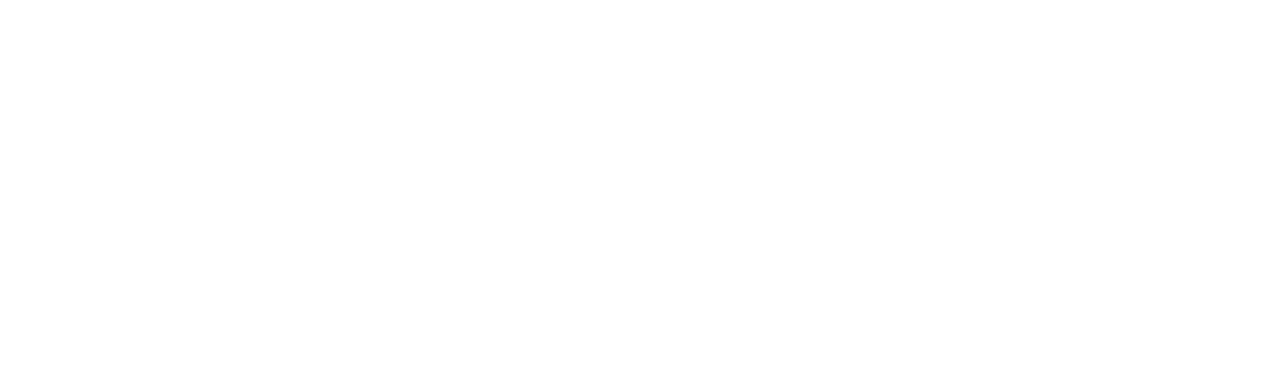
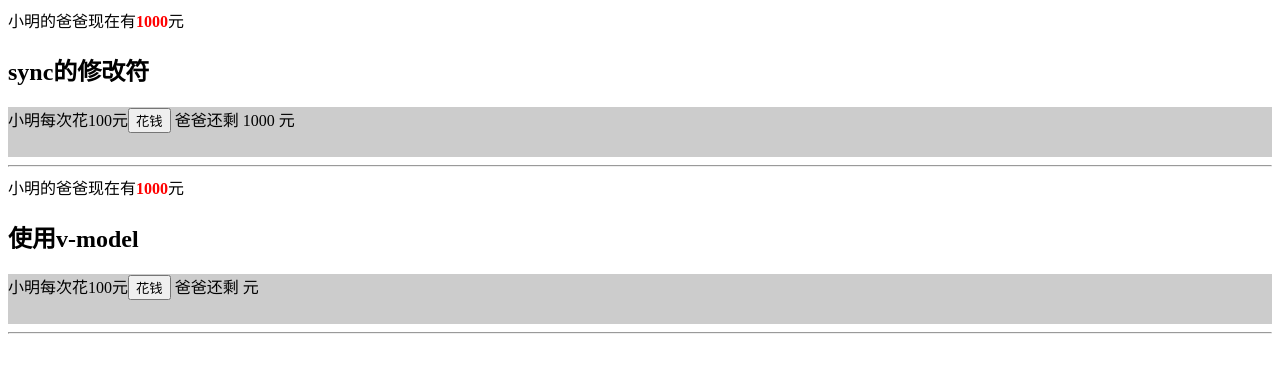
Before and after one commit to KikeKing/sphproject, a Vue app: page / in a window 1280 px wide. Shown: the top 372 px of the page. Built offline with nearby package versions, Linux system fonts and the light colour scheme.

Commit message:
组件传参高级

```diff
--- a/src/App.vue
+++ b/src/App.vue
@@ -1,21 +1,25 @@
 <!--
  * @Author: your name
  * @Date: 2020-12-14 16:08:12
- * @LastEditTime: 2020-12-15 16:14:20
+ * @LastEditTime: 2020-12-30 11:20:31
  * @LastEditors: Please set LastEditors
  * @Description: In User Settings Edit
  * @FilePath: \sph_project\src\App.vue
 -->
 <template>
   <div id="app">
+    <Sync></Sync>
     <router-view></router-view>
   </div>
 </template>
 
 <script>
-
+import Sync from 'components/sync'
 export default {
   name: 'App',
+  components:{
+    Sync
+  }
 }
 </script>
 
--- /dev/null
+++ b/src/components/sync/Child0/index.vue
@@ -0,0 +1,26 @@
+<!--
+ * @Author: your name
+ * @Date: 2020-12-30 11:09:26
+ * @LastEditTime: 2020-12-30 11:22:47
+ * @LastEditors: Please set LastEditors
+ * @Description: In User Settings Edit
+ * @FilePath: \sph_project\src\components\sync\Child0\index.vue
+-->
+<template>
+  <div style="background: #ccc; height: 50px;">
+      <span>小明每次花100元</span>
+      <button @click="$emit(`update:money`,money-100)">花钱</button>
+      爸爸还剩 {{money}} 元
+  </div>
+</template>
+
+<script>
+export default {
+    name:"child0",
+    props:["money"]
+}
+</script>
+
+<style>
+
+</style>
--- /dev/null
+++ b/src/components/sync/index.vue
@@ -0,0 +1,40 @@
+<!--
+ * @Author: your name
+ * @Date: 2020-12-30 11:08:57
+ * @LastEditTime: 2020-12-30 11:32:30
+ * @LastEditors: Please set LastEditors
+ * @Description: In User Settings Edit
+ * @FilePath: \sph_project\src\components\sync\index.vue
+-->
+<template>
+  <div>
+      小明的爸爸现在有<span style="color: red;font-weight: bold">{{money}}</span>元
+      <h2>sync的修改符</h2>
+      <Child0 :money.sync="money"></Child0>
+      <!-- <Child0 :money="money" @update:money="money=$event"></Child0> -->
+      <hr>
+      小明的爸爸现在有<span style="color: red;font-weight: bold">{{money}}</span>元
+      <h2>使用v-model</h2>
+      <Child0></Child0>
+      <hr>
+  </div>
+</template>
+
+<script>
+import Child0 from "./Child0";
+export default {
+    name: 'sync',
+    data(){
+        return {
+            money: 1000
+        }
+    },
+    components:{
+        Child0
+    }
+}
+</script>
+
+<style>
+
+</style>
--- a/src/routes/index.js
+++ b/src/routes/index.js
@@ -1,12 +1,12 @@
 /*
  * @Author: your name
  * @Date: 2020-12-14 21:30:48
- * @LastEditTime: 2020-12-15 16:12:35
+ * @LastEditTime: 2020-12-30 11:12:03
  * @LastEditors: Please set LastEditors
  * @Description: In User Settings Edit
  * @FilePath: \sph_project\src\routes\idnex.js
  */
-import test from 'pages/test'
+
 export default [
-    {path:'/test',component:test}
+
 ]
--- a/vue.config.js
+++ b/vue.config.js
@@ -1,7 +1,7 @@
 /*
  * @Author: your name
  * @Date: 2020-12-14 20:57:46
- * @LastEditTime: 2020-12-15 16:01:39
+ * @LastEditTime: 2020-12-30 11:19:50
  * @LastEditors: Please set LastEditors
  * @Description: In User Settings Edit
  * @FilePath: \sph_project\vue.config.js
@@ -28,7 +28,7 @@
         resolve:{
             alias:{
                 "http":resolve("src/http"),
-                "component":resolve("src/component"),
+                "components":resolve("src/components"),
                 "mock":resolve("src/mock"),
                 "pages":resolve("src/pages"),
                 "router":resolve("src/router"),
```
